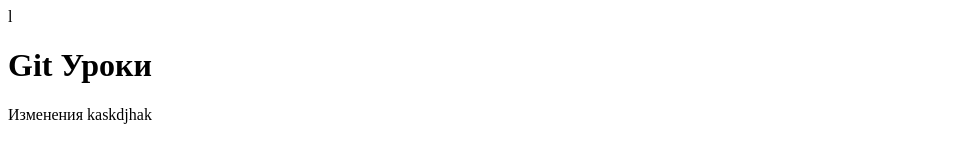
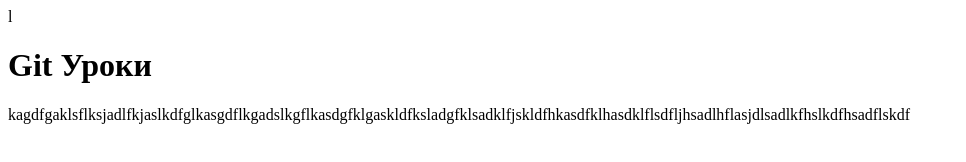
Before and after one commit to DmitriyKozionov/site, a plain HTML site: page index.html in a window 1280 px wide. Shown: the whole page, without its empty margins (0-966 px from the left). Drawn offline with Linux system fonts and the light colour scheme.

Commit message:
third commit

```diff
--- a/index.html
+++ b/index.html
@@ -6,6 +6,6 @@
  <body>
   <h1>Git Уроки </h1>
 
-  <p>Изменения kaskdjhak</p>
+  <p>kagdfgaklsflksjadlfkjaslkdfglkasgdflkgadslkgflkasdgfklgaskldfksladgfklsadklfjskldfhkasdfklhasdklflsdfljhsadlhflasjdlsadlkfhslkdfhsadflskdf</p>
  </body>
 </html>
```
